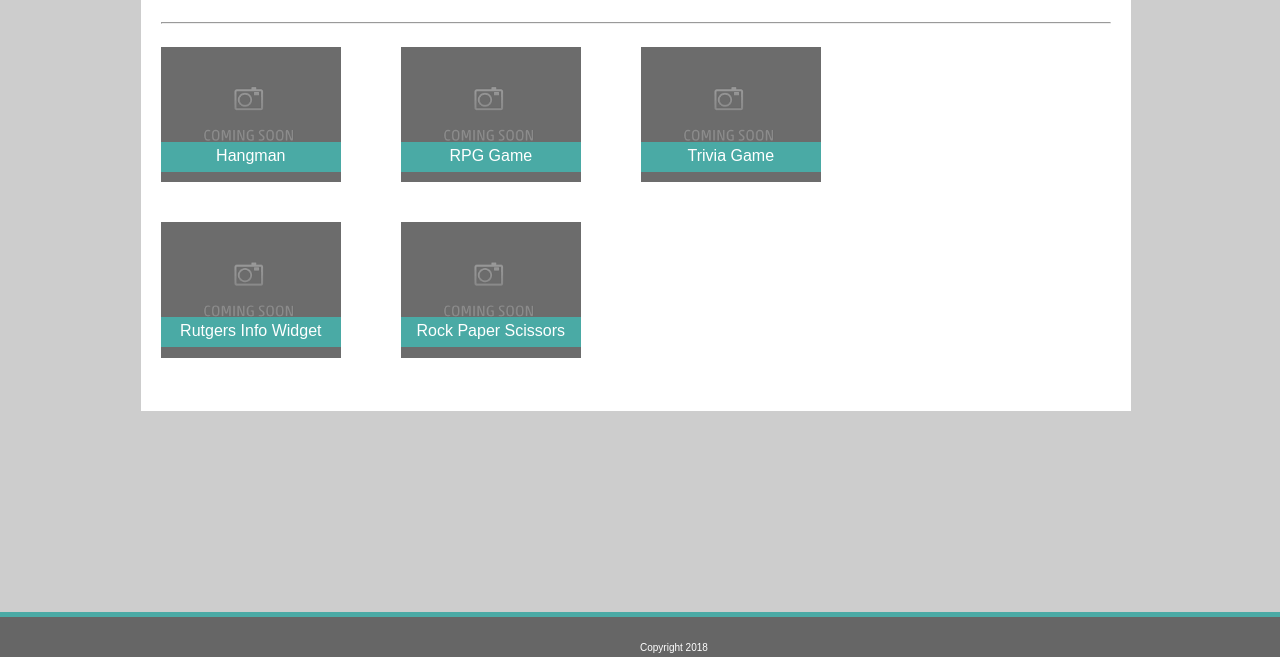
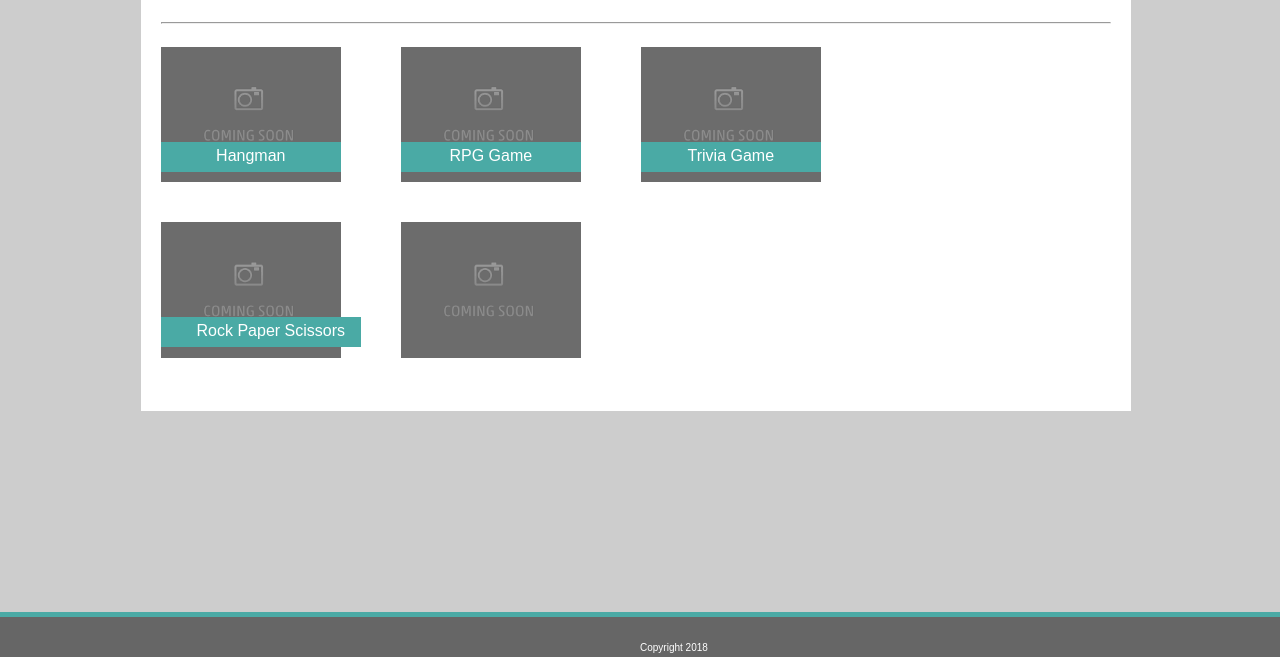
Before and after one commit to AMBernardo/AMBernardo.github.io, a plain HTML site: page portfolio.html in a window 1280 px wide. Shown: the part 143-800 px from the top of the page. Drawn offline with Linux system fonts and the light colour scheme.

Commit message:
debugzzzz

```diff
--- a/assets/css/style.css
+++ b/assets/css/style.css
@@ -1,7 +1,6 @@
 html, body{
     margin: 0 auto;
     padding: 0;
-    /* w3 school mo to !!!! */
     display:border-box;
     height: 100%;
     font-family: 'Arial', 'Helvetica Neue', Helvetica, sans-serif;
@@ -265,7 +264,7 @@ input{
     width: 170px;
     text-align: center;
     position: absolute;
-    left: 240px;
+    left: 20px;
     top: 285px;
 
 }
```
